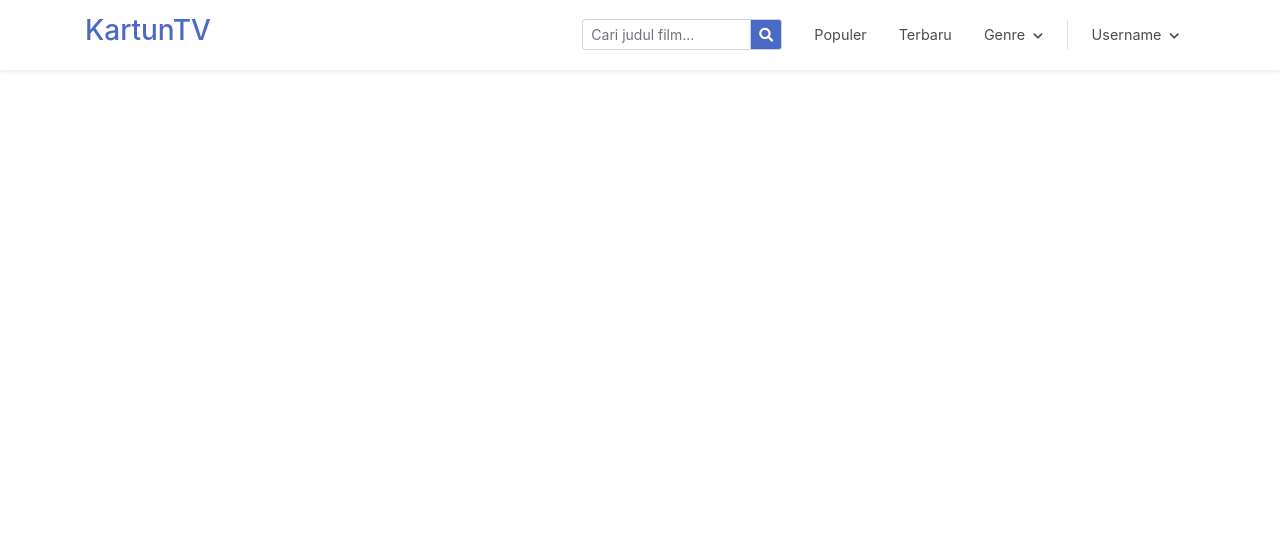
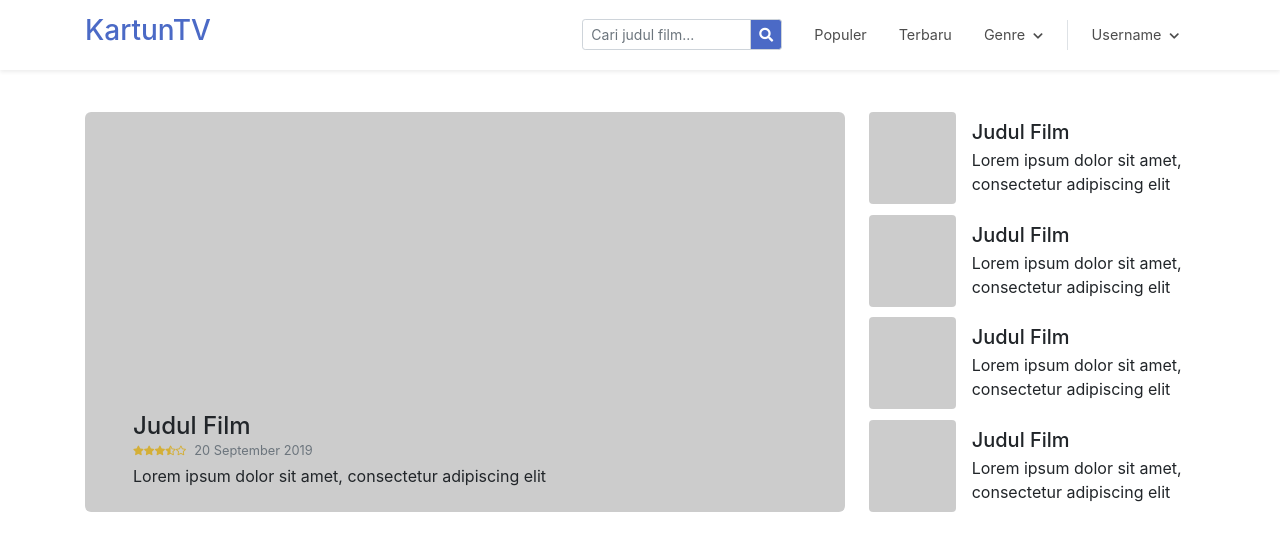
Before and after one commit to WildanZq/KartunTV, a plain HTML site: page beranda.html in a window 1280 px wide. Drawn offline with Linux system fonts and the light colour scheme.

Commit message:
featured film

```diff
--- a/assets/css/beranda.css
+++ b/assets/css/beranda.css
@@ -1,3 +1,7 @@
+.header {
+    background-color: white;
+}
+
 .header .title:hover {
     text-decoration: none;
     color: var(--primary-color);
@@ -43,6 +47,7 @@
     visibility: visible;
     opacity: 1;
     transform: translateY(0);
+    background-color: white;
 }
 
 .header .dropdown-link {
@@ -54,3 +59,33 @@
     text-decoration: none;
     color: var(--primary-color);
 }
+
+.featured {
+    padding-top: 7rem;
+}
+
+.featured .main {
+    border-radius: 6px;
+    width: 70%;
+    height: 400px;
+    position: relative;
+}
+
+.featured .main .desc {
+    position: absolute;
+    bottom: 0;
+}
+
+.featured .main .desc .date {
+    font-size: .8rem;
+}
+
+.featured .list {
+    width: 30%;
+}
+
+.featured .item .bg-img {
+    width: 160px;
+    height: 100%;
+    border-radius: 4px;
+}
--- a/assets/css/style.css
+++ b/assets/css/style.css
@@ -10,3 +10,14 @@
 .bg-custom {
     background-color: var(--primary-color);
 }
+
+.bg-img {
+    background-size: cover;
+    background-position: center;
+    background-color: rgba(0,0,0,.2);
+}
+
+.star {
+    font-size: .6rem;
+    color:	rgb(212,175,55);
+}
--- a/beranda.html
+++ b/beranda.html
@@ -11,7 +11,7 @@
     <link rel="stylesheet" href="assets/css/beranda.css">
 </head>
 <body>
-    <nav class="header shadow-sm">
+    <nav class="header shadow-sm position-fixed w-100">
         <div class="container d-flex justify-content-between align-items-center">
             <a href="#" class="title h3 text-custom">KartunTV</a>
             <div class="nav d-flex align-items-center">
@@ -46,6 +46,54 @@
             </div>
         </div>
     </nav>
+    <div class="featured container">
+        <div class="d-flex">
+            <div class="main bg-img">
+                <div class="desc px-5 pb-2">
+                    <h4 class="mb-0">Judul Film</h4>
+                    <div class="icon d-flex mb-1 align-items-center">
+                        <i class="fas fa-star star"></i>
+                        <i class="fas fa-star star"></i>
+                        <i class="fas fa-star star"></i>
+                        <i class="fas fa-star-half-alt star"></i>
+                        <i class="far fa-star star"></i>
+                        <span class="date text-muted ml-2">20 September 2019</span>
+                    </div>
+                    <p>Lorem ipsum dolor sit amet, consectetur adipiscing elit</p>
+                </div>
+            </div>
+            <div class="list ml-4 d-flex flex-column justify-content-between">
+                <div class="item d-flex">
+                    <div class="bg-img"></div>
+                    <div class="ml-3 d-flex flex-column justify-content-center my-2">
+                        <h5 class="title mb-1">Judul Film</h5>
+                        <p class="desc mb-0">Lorem ipsum dolor sit amet, consectetur adipiscing elit</p>
+                    </div>
+                </div>
+                <div class="item d-flex">
+                    <div class="bg-img"></div>
+                    <div class="ml-3 d-flex flex-column justify-content-center my-2">
+                        <h5 class="title mb-1">Judul Film</h5>
+                        <p class="desc mb-0">Lorem ipsum dolor sit amet, consectetur adipiscing elit</p>
+                    </div>
+                </div>
+                <div class="item d-flex">
+                    <div class="bg-img"></div>
+                    <div class="ml-3 d-flex flex-column justify-content-center my-2">
+                        <h5 class="title mb-1">Judul Film</h5>
+                        <p class="desc mb-0">Lorem ipsum dolor sit amet, consectetur adipiscing elit</p>
+                    </div>
+                </div>
+                <div class="item d-flex">
+                    <div class="bg-img"></div>
+                    <div class="ml-3 d-flex flex-column justify-content-center my-2">
+                        <h5 class="title mb-1">Judul Film</h5>
+                        <p class="desc mb-0">Lorem ipsum dolor sit amet, consectetur adipiscing elit</p>
+                    </div>
+                </div>
+            </div>
+        </div>
+    </div>
     <script src="assets/js/jquery-3.4.1.min.js"></script>
     <script src="assets/js/popper.min.js"></script>
     <script src="assets/js/bootstrap.min.js"></script>
```
